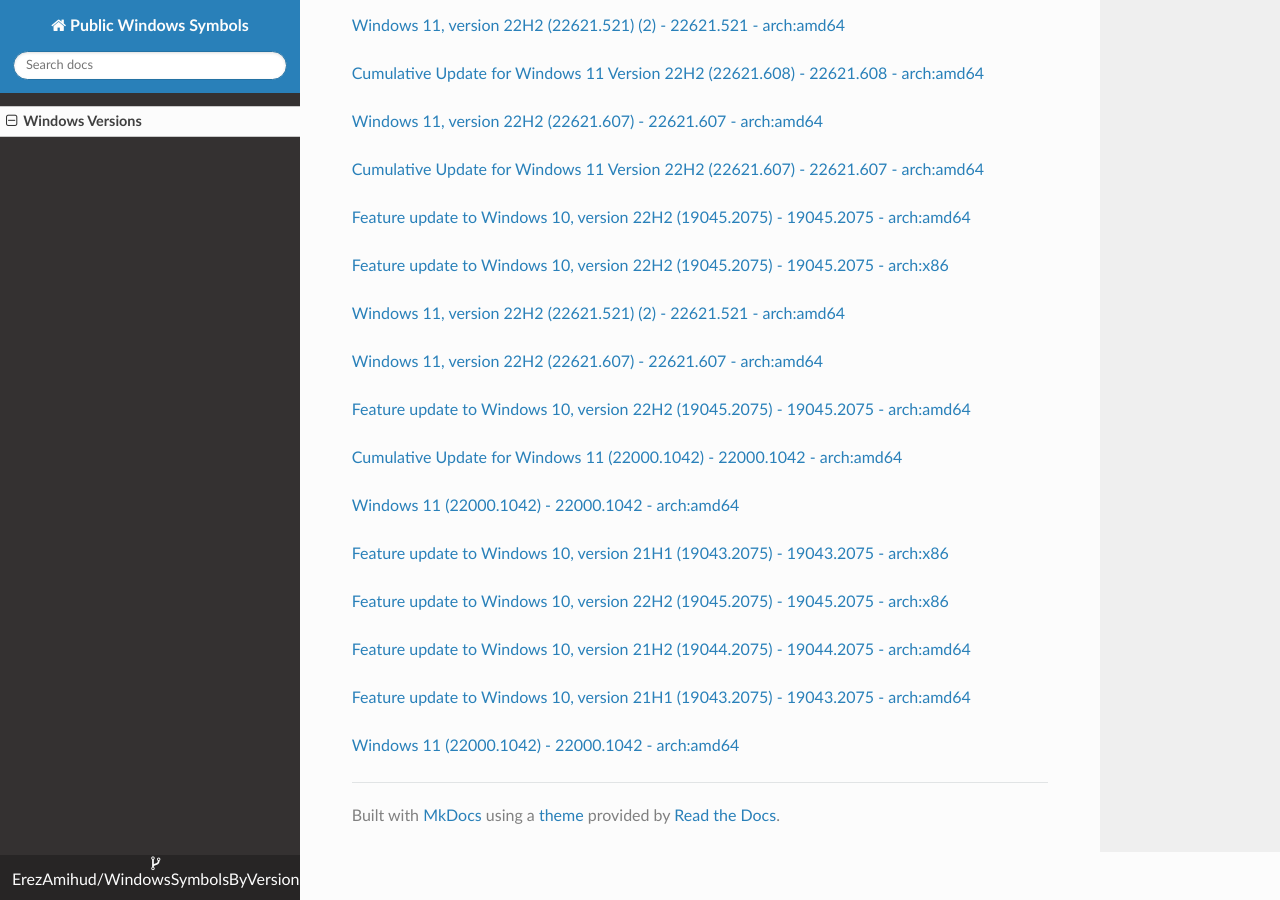
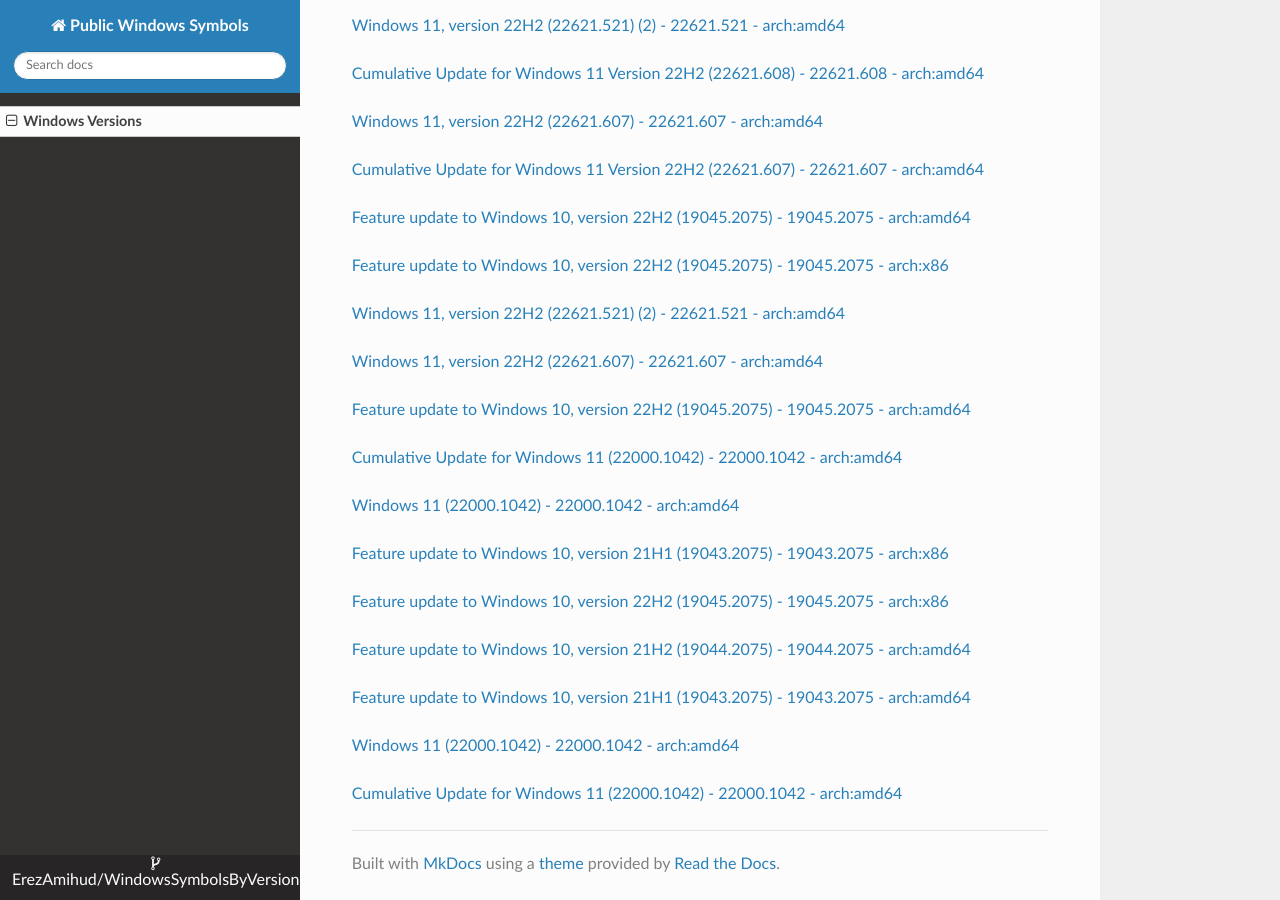
Before and after one commit to ErezAmihud/WindowsSymbolsByVersion, an MkDocs documentation site: the page built from docs/index.md, in a window 1280 px wide and 900 px high, scrolled down 51701 px. Built offline with MkDocs 1.6.1, drawn with Linux system fonts in a browser that asks for light colours; nearby versions of some CDN libraries.

Commit message:
Automated commit, add manifest for 12d5a0ec-7580-44e6-8ffa-a398ba0e5559

```diff
--- a/docs/index.md
+++ b/docs/index.md
@@ -3055,3 +3055,6 @@
 
 
 [Windows 11 (22000.1042) - 22000.1042 - arch:amd64](https://github.com/ErezAmihud/WindowsSymbolsByVersion/blob/main/manifests/1210147c-9ea3-4cac-96d8-6e4d4fdf5196.manifest)
+
+
+[Cumulative Update for Windows 11 (22000.1042) - 22000.1042 - arch:amd64](https://github.com/ErezAmihud/WindowsSymbolsByVersion/blob/main/manifests/12d5a0ec-7580-44e6-8ffa-a398ba0e5559.manifest)
```
Also changed, not shown: process_builds.json (+1 -1 lines).
